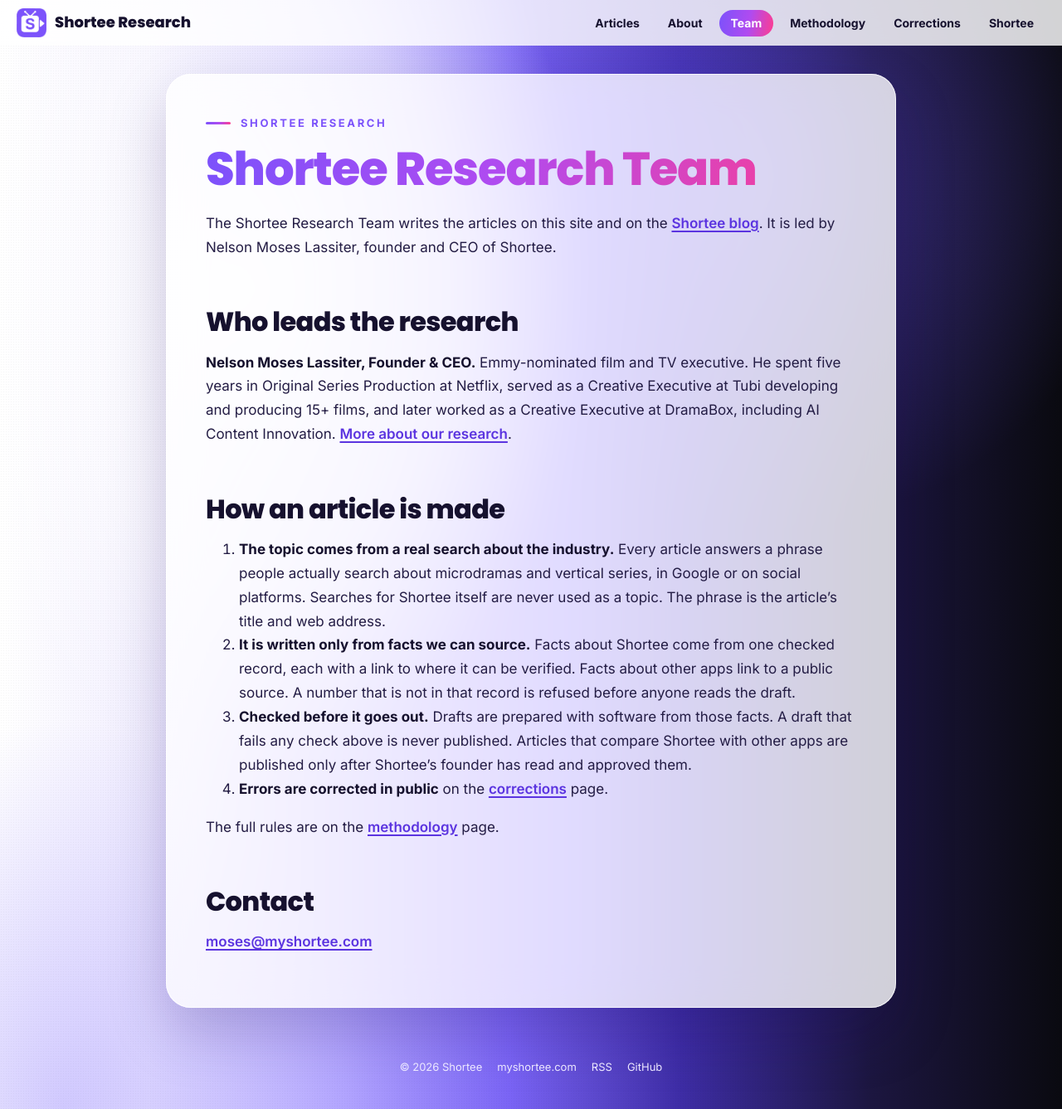
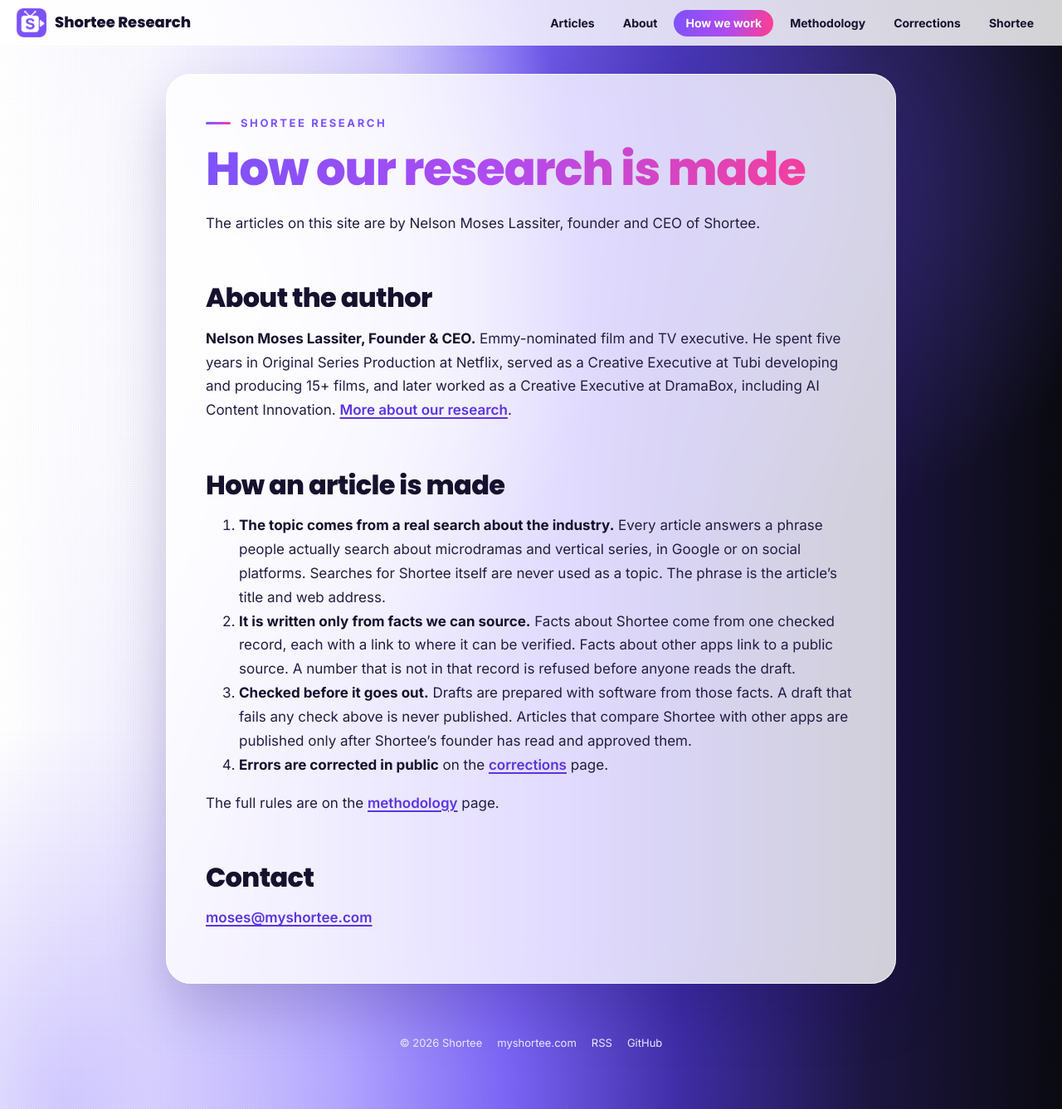
Before and after one commit to Shortee-Inc/research, a Jekyll site: the page built from team.md, in a window 1280 px wide and 1337 px high. Shown: the whole window at 83% size. Built offline with Jekyll 4.4.1, drawn with Linux system fonts in a browser that asks for light colours.

Commit message:
Byline: articles are by Nelson Moses Lassiter, not the Shortee Research Team
Owner 2026-11-03. The article template's author is Nelson Moses Lassiter;
the /team/ page (same address, so links keep working) is now "How our
research is made" and no longer claims the articles also run on the
Shortee blog (the blog is Shortee in the press); the nav says "How we
work"; every byline links to /about/, which carries his bio.

Co-Authored-By: Claude Opus 5.5 <noreply@anthropic.com>
Claude-Session: https://claude.ai/code/session_01VGTawKv86vZ2kcsw2Wc1c7

```diff
--- a/_layouts/default.html
+++ b/_layouts/default.html
@@ -18,7 +18,7 @@
     <nav class="s-tabs" aria-label="Site">
       <a href="{{ '/' | relative_url }}"{% if page.url == '/' or page.layout == 'post' %} aria-current="page"{% endif %}>Articles</a>
       <a href="{{ '/about/' | relative_url }}"{% if page.url == '/about/' %} aria-current="page"{% endif %}>About</a>
-      <a href="{{ '/team/' | relative_url }}"{% if page.url == '/team/' %} aria-current="page"{% endif %}>Team</a>
+      <a href="{{ '/team/' | relative_url }}"{% if page.url == '/team/' %} aria-current="page"{% endif %}>How we work</a>
       <a href="{{ '/methodology/' | relative_url }}"{% if page.url == '/methodology/' %} aria-current="page"{% endif %}>Methodology</a>
       <a href="{{ '/corrections/' | relative_url }}"{% if page.url == '/corrections/' %} aria-current="page"{% endif %}>Corrections</a>
       <a href="https://myshortee.com/">Shortee</a>
--- a/_layouts/post.html
+++ b/_layouts/post.html
@@ -5,7 +5,7 @@ layout: default
   <p class="s-eyebrow">Research</p>
   <h1 class="s-title s-g">{{ page.title }}</h1>
   {% if page.summary %}<p class="s-dek">{{ page.summary }}</p>{% endif %}
-  <p class="s-meta">By <a href="{% if page.author == 'Shortee Research Team' %}{{ '/team/' | relative_url }}{% else %}{{ '/about/' | relative_url }}{% endif %}">{{ page.author | default: site.author.name }}</a> · <time datetime="{{ page.date | date_to_xmlschema }}">{{ page.date | date: '%-d %B %Y' }}</time> · {{ content | number_of_words }} words</p>
+  <p class="s-meta">By <a href="{{ '/about/' | relative_url }}">{{ page.author | default: site.author.name }}</a> · <time datetime="{{ page.date | date_to_xmlschema }}">{{ page.date | date: '%-d %B %Y' }}</time> · {{ content | number_of_words }} words</p>
   <div class="s-prose" style="margin-top:28px">
     {{ content }}
   </div>
--- a/team.md
+++ b/team.md
@@ -1,12 +1,12 @@
 ---
 layout: page
-title: Shortee Research Team
+title: How our research is made
 permalink: /team/
 ---
 
-The Shortee Research Team writes the articles on this site and on the [Shortee blog](https://myshortee.com/blog). It is led by Nelson Moses Lassiter, founder and CEO of Shortee.
+The articles on this site are by Nelson Moses Lassiter, founder and CEO of Shortee.
 
-## Who leads the research
+## About the author
 
 **Nelson Moses Lassiter, Founder & CEO.** Emmy-nominated film and TV executive. He spent five years in Original Series Production at Netflix, served as a Creative Executive at Tubi developing and producing 15+ films, and later worked as a Creative Executive at DramaBox, including AI Content Innovation. [More about our research]({{ '/about/' | relative_url }}).
 
```
Also changed, not shown: _templates/article.md (+1 -1 lines).
